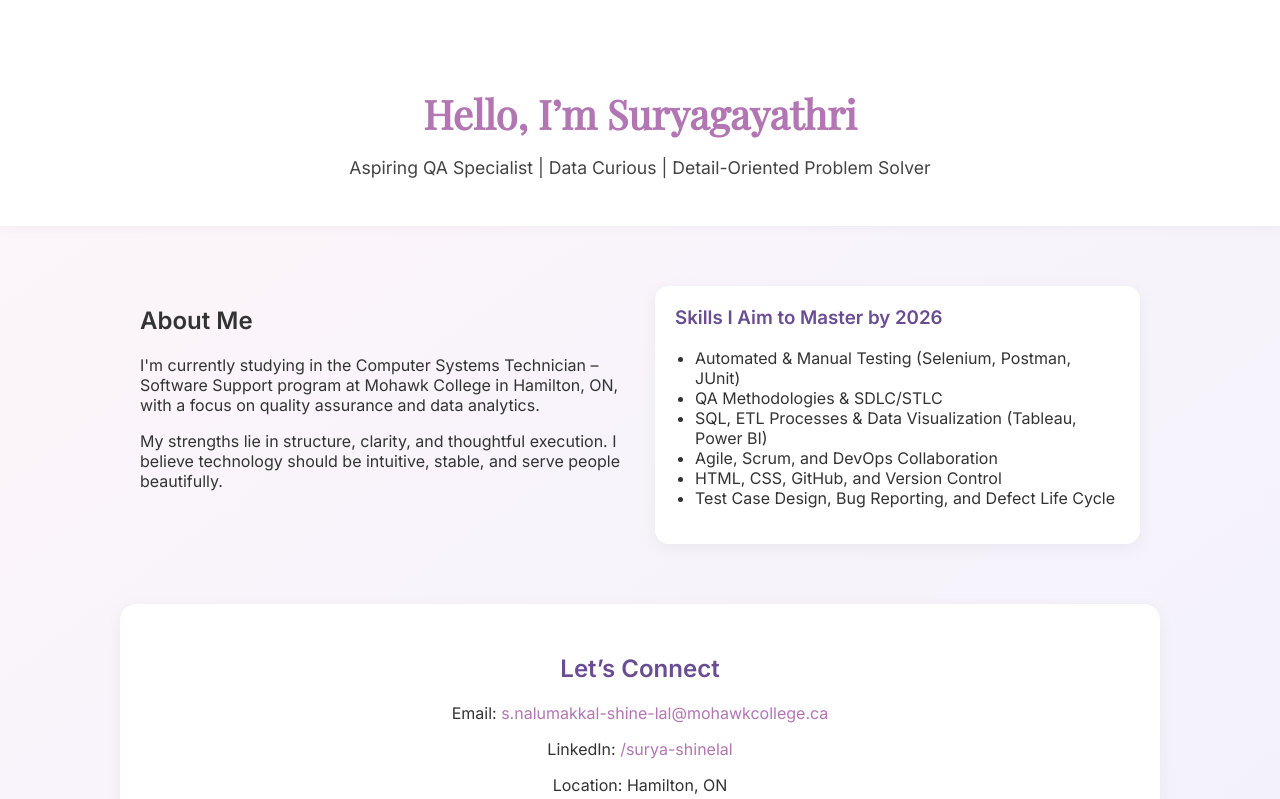
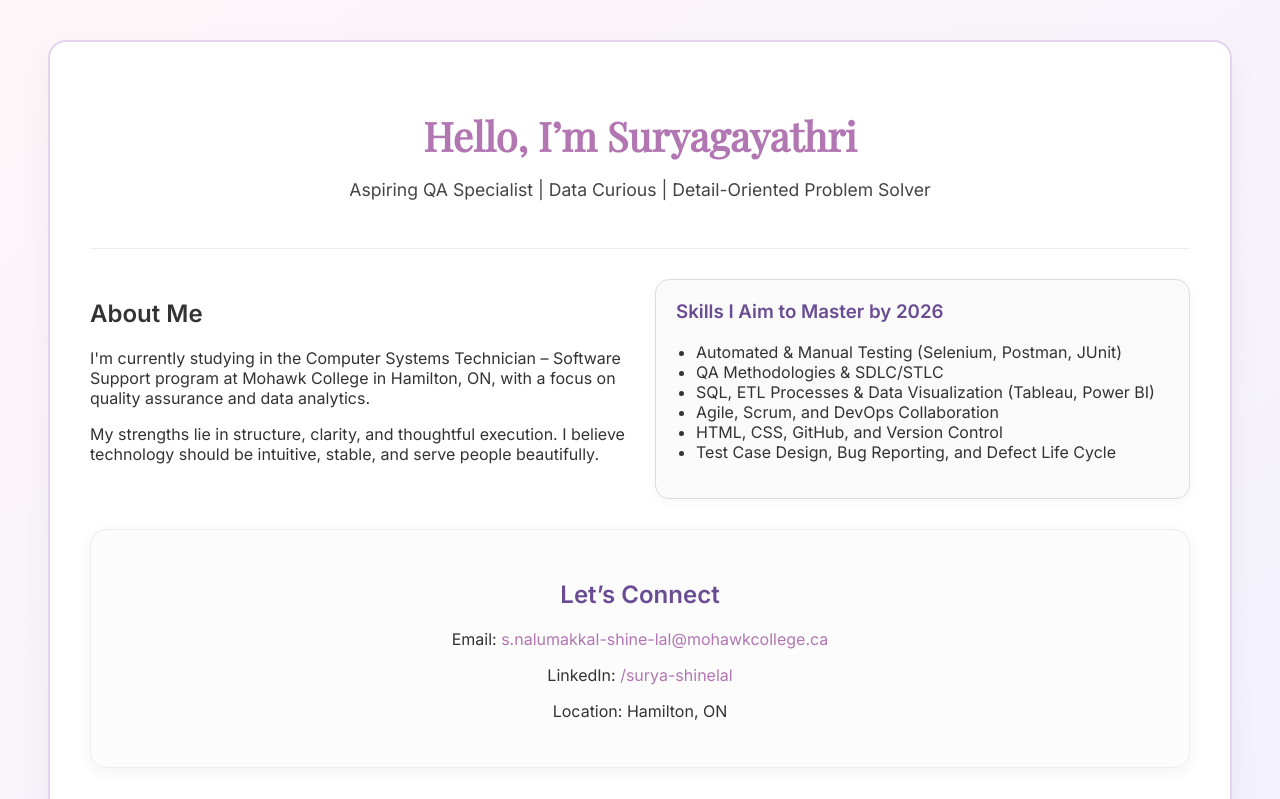
Before and after one commit to alter-verse/alter-verse.github.io, a plain HTML site: page index.html in a window 1280 px wide. Shown: the top 799 px of the page. Drawn offline with nearby package versions, Linux system fonts and the light colour scheme.

Commit message:
Update style.css

```diff
--- a/style.css
+++ b/style.css
@@ -1,4 +1,3 @@
-
 body {
   margin: 0;
   padding: 0;
@@ -7,11 +6,36 @@ body {
   color: #333;
 }
 
+.container {
+  max-width: 1100px;
+  margin: 40px auto;
+  padding: 40px;
+  background: #fff;
+  border: 2px solid #e5d3ef;
+  border-radius: 18px;
+  box-shadow: 0 12px 30px rgba(0,0,0,0.05);
+}
+
+.headshot {
+  flex: 0 0 200px;
+  text-align: center;
+}
+
+.headshot img {
+  width: 180px;
+  height: 180px;
+  border-radius: 50%;
+  object-fit: cover;
+  border: 3px solid #e5d3ef;
+  box-shadow: 0 4px 12px rgba(0,0,0,0.05);
+  margin-bottom: 20px;
+}
+
+
 header {
   text-align: center;
-  padding: 60px 20px 30px;
-  background: #fff;
-  box-shadow: 0 2px 10px rgba(0,0,0,0.04);
+  padding-bottom: 30px;
+  border-bottom: 1px solid #eee;
 }
 
 header h1 {
@@ -27,9 +51,7 @@ header p {
 }
 
 section {
-  max-width: 1000px;
-  margin: 40px auto;
-  padding: 20px;
+  padding: 30px 0;
 }
 
 .about {
@@ -51,10 +73,11 @@ section {
 }
 
 .highlight-card {
-  background: #fff;
+  background: #fafafa;
   padding: 20px;
+  border: 1px solid #ddd;
   border-radius: 14px;
-  box-shadow: 0 4px 16px rgba(0,0,0,0.05);
+  box-shadow: 0 4px 12px rgba(0,0,0,0.03);
 }
 
 .highlight-card h3 {
@@ -69,10 +92,10 @@ section {
 .connect {
   text-align: center;
   padding: 30px 20px;
-  background: #fff;
+  background: #fcfcfd;
+  border: 1px solid #eee;
   border-radius: 16px;
   box-shadow: 0 4px 16px rgba(0,0,0,0.05);
-  margin-bottom: 40px;
 }
 
 .connect h2 {
```
